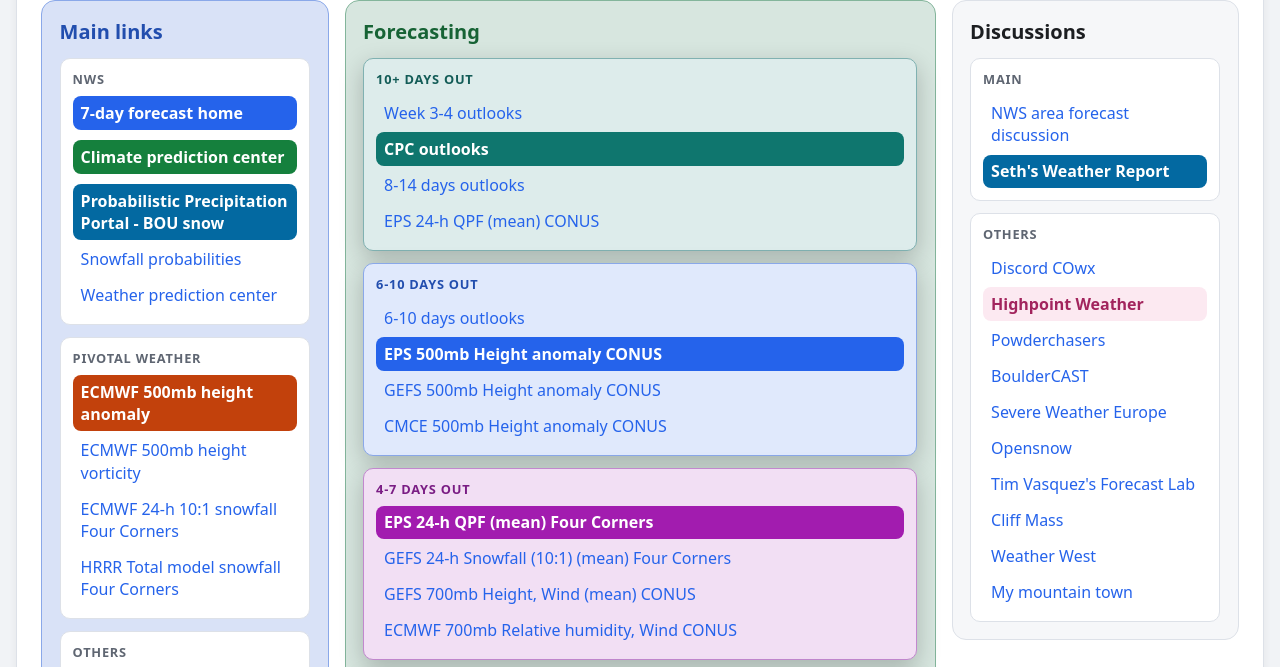
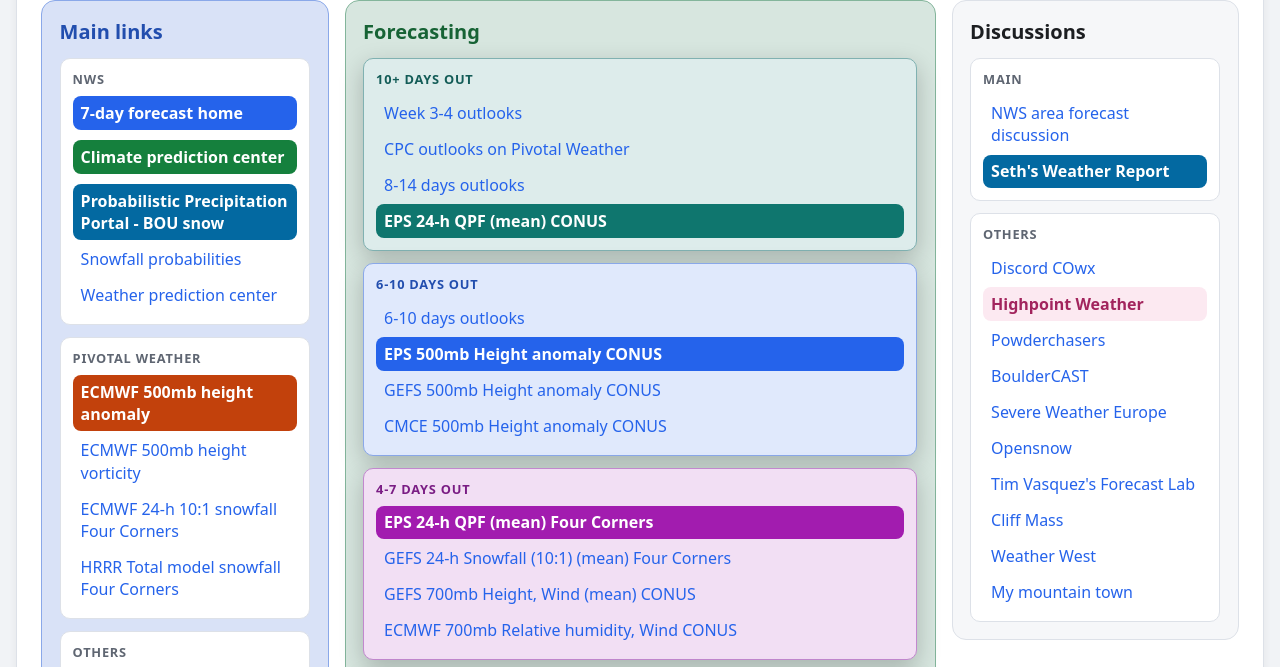
Before and after one commit to giobiondani/favorites, a plain HTML site: page index.html in a window 1280 px wide. Shown: the part 122-789 px from the top of the page. Drawn offline with Linux system fonts and the light colour scheme.

Commit message:
Update CPC outlooks link text in index.html

```diff
--- a/index.html
+++ b/index.html
@@ -49,9 +49,9 @@
             <div class="card-3 teal shadow">
                 <h4>10+ days out</h4>
                 <a class="card-link" href="https://www.cpc.ncep.noaa.gov/products/predictions/WK34/" target="_blank">Week 3-4 outlooks</a>
-                <a class="card-link solid teal" href="https://beta.pivotalweather.com/forecasts/cpc/cpc_prcp_d0814/conus" target="_blank">CPC outlooks</a>
+                <a class="card-link" href="https://beta.pivotalweather.com/forecasts/cpc/cpc_prcp_d0814/conus" target="_blank">CPC outlooks on Pivotal Weather</a>
                 <a class="card-link" href="https://www.cpc.ncep.noaa.gov/products/predictions/814day/" target="_blank">8-14 days outlooks</a>
-                <a class="card-link" href="https://beta.pivotalweather.com/models/epsens/qpf_024h-mean-imp/conus?forecastHour=168" target="_blank">EPS 24-h QPF (mean) CONUS</a>
+                <a class="card-link solid teal" href="https://beta.pivotalweather.com/models/epsens/qpf_024h-mean-imp/conus?forecastHour=168" target="_blank">EPS 24-h QPF (mean) CONUS</a>
             </div>
 
             <div class="card-3 blue shadow">
```
